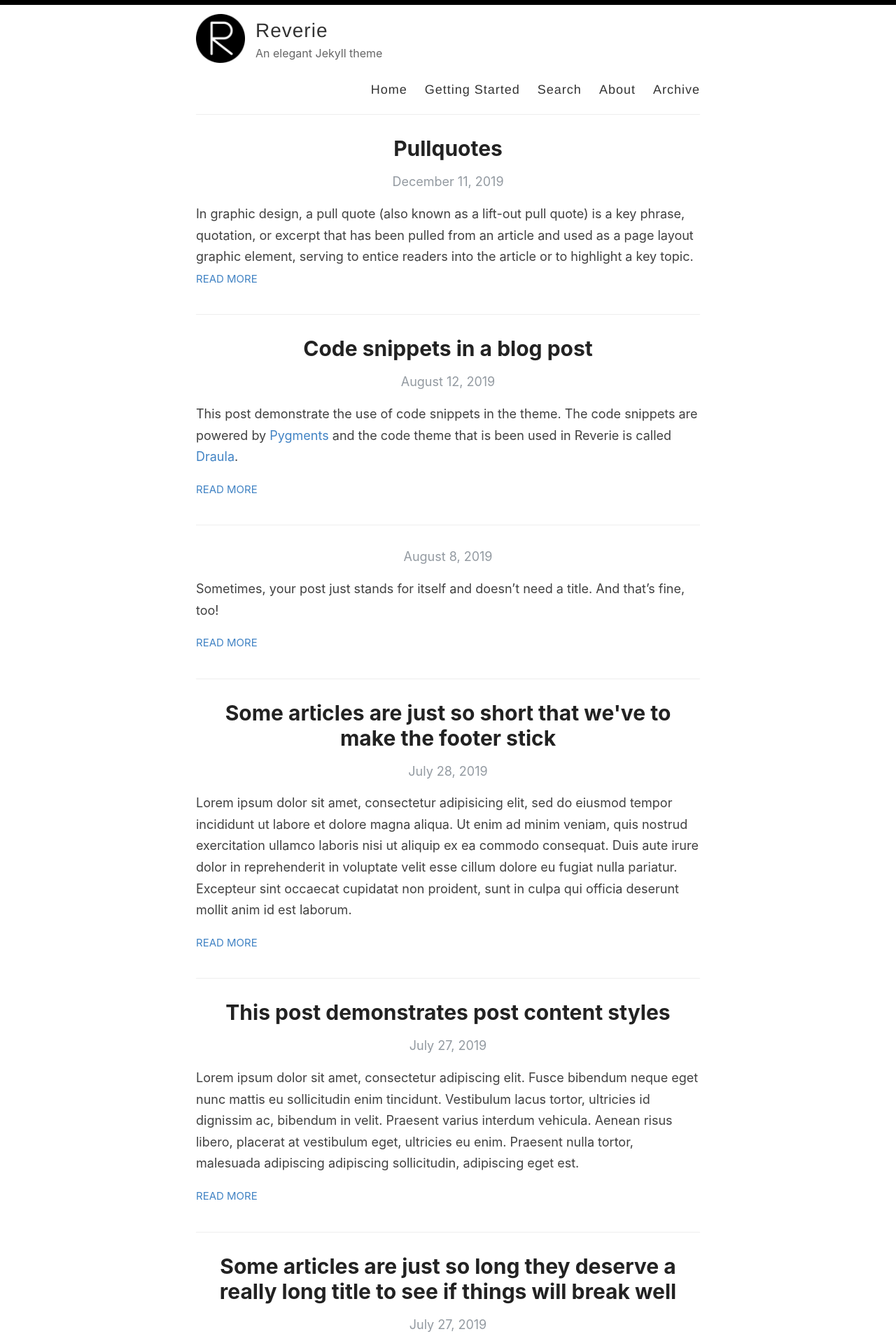
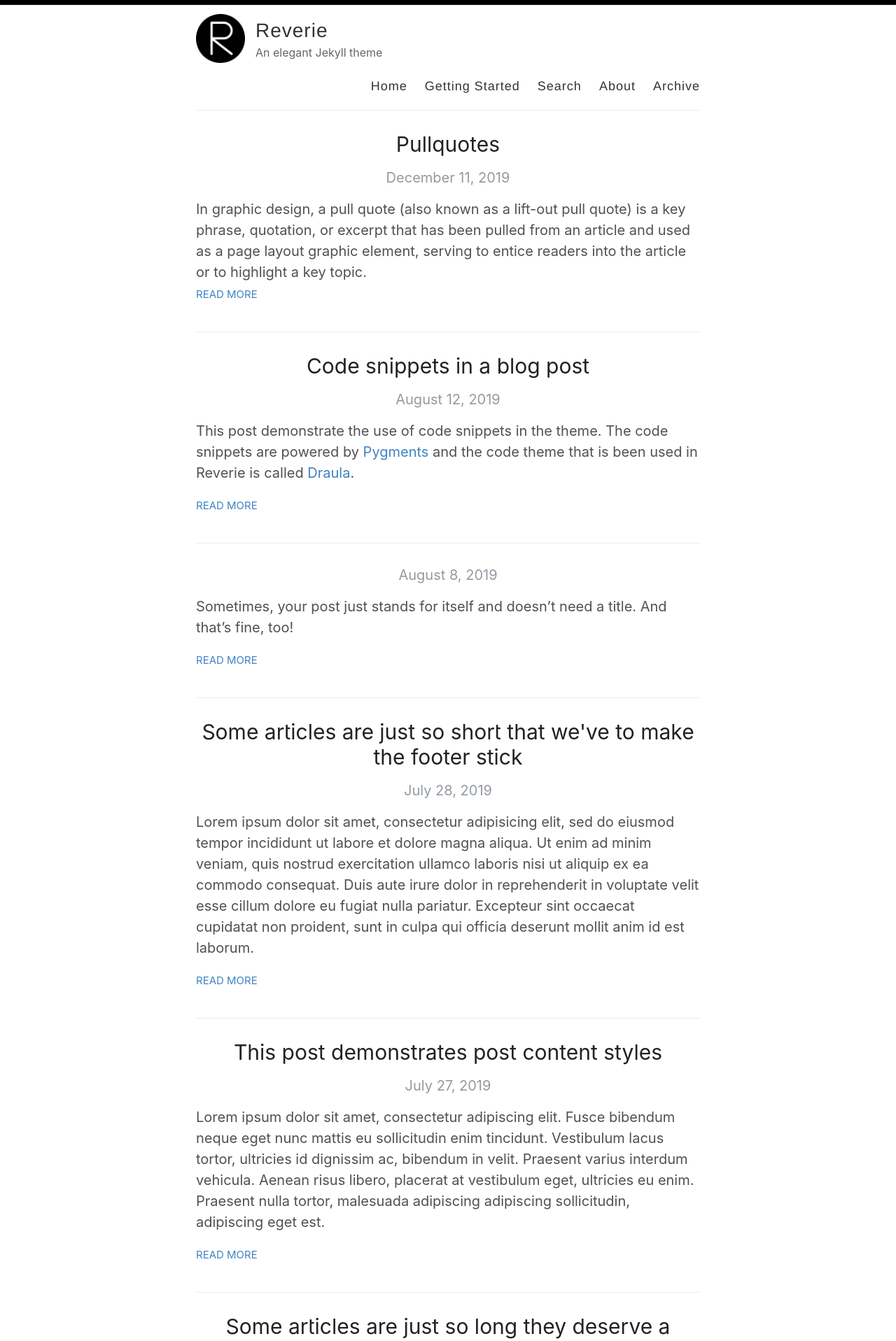
Before and after one commit to alexksbr/alexksbr.github.io, a Jekyll site: the page built from index.html, in a window 1280 px wide. Shown: the top 1917 px of the page at 70% size. Built offline with Jekyll 4.4.1, drawn with Linux system fonts in a browser that asks for light colours; the list of posts is cut into pages by our own code.

Commit message:
change font

```diff
--- a/_sass/_variables.scss
+++ b/_sass/_variables.scss
@@ -17,6 +17,7 @@ $white: #fff;
 // Font stacks
 $helvetica: Helvetica, Arial, sans-serif;
 $helveticaNeue: "Helvetica Neue", Helvetica, Arial, sans-serif;
+$ptSans: "PT Sans", Helvetica, Arial, sans-serif;
 $georgia: Georgia, serif;
 
 // Mobile breakpoints
--- a/assets/style.scss
+++ b/assets/style.scss
@@ -22,12 +22,11 @@ html {
 
 body {
   background: #fff;
-  font-family: -system-ui, -apple-system, BlinkMacSystemFont, "Segoe UI", Roboto, Helvetica, Arial, sans-serif, "Apple Color Emoji", "Segoe UI Emoji", "Segoe UI Symbol";
-  color: #404040;
-  line-height: 1.7;
+  font-family: "PT Serif", -system-ui, -apple-system, BlinkMacSystemFont, "Segoe UI", Roboto, Helvetica, Arial, sans-serif, "Apple Color Emoji", "Segoe UI Emoji", "Segoe UI Symbol";
+  color: #515151;
+  line-height: 1.5;
   font-weight: 400;
-  font-size: 18px;
-  height: 100%;
+  font-size: 20px;
 }
 
 .container {
@@ -38,7 +37,7 @@ body {
 }
 
 h1, h2, h3, h4, h5, h6 {
-  font-family: -system-ui, -apple-system, BlinkMacSystemFont, "Segoe UI", Roboto, Helvetica, Arial, sans-serif, "Apple Color Emoji", "Segoe UI Emoji", "Segoe UI Symbol";
+  font-family: "PT Sans", -system-ui, -apple-system, BlinkMacSystemFont, "Segoe UI", Roboto, Helvetica, Arial, sans-serif, "Apple Color Emoji", "Segoe UI Emoji", "Segoe UI Symbol";
   color: $darkerGray;
   font-weight: bold;
 
@@ -308,7 +307,7 @@ p > img {
   margin: 0;
   color: $darkGray;
   cursor: pointer;
-  font-family: $helveticaNeue;
+  font-family: $ptSans;
   font-weight: 300;
   font-size: 28px;
   letter-spacing: 1px;
@@ -332,7 +331,7 @@ p > img {
 nav {
   float: right;
   margin-top: 23px; // @TODO: Vertically middle align
-  font-family: $helveticaNeue;
+  font-family: $ptSans;
   font-size: 18px;
 
   @include mobile {
@@ -446,18 +445,18 @@ body:after {
 }
 
 .post h1{
-  font-family: -system-ui, -apple-system, BlinkMacSystemFont, "Segoe UI", Roboto, Helvetica, Arial, sans-serif, "Apple Color Emoji", "Segoe UI Emoji", "Segoe UI Symbol";
+  font-family: "PT Sans", -system-ui, -apple-system, BlinkMacSystemFont, "Segoe UI", Roboto, Helvetica, Arial, sans-serif, "Apple Color Emoji", "Segoe UI Emoji", "Segoe UI Symbol";
   text-align: center;
-  font-weight: bold;
+  font-weight: 400;
   font-kerning: auto;
   font-feature-settings: "kern","liga","dlig","hlig","cswh";
   line-height: 1.2;
 }
 
 .page h1{
-  font-family: -system-ui, -apple-system, BlinkMacSystemFont, "Segoe UI", Roboto, Helvetica, Arial, sans-serif, "Apple Color Emoji", "Segoe UI Emoji", "Segoe UI Symbol";
+  font-family: "PT Sans", -system-ui, -apple-system, BlinkMacSystemFont, "Segoe UI", Roboto, Helvetica, Arial, sans-serif, "Apple Color Emoji", "Segoe UI Emoji", "Segoe UI Symbol";
   text-align: center;
-  font-weight: bold;
+  font-weight: 400;
   font-kerning: auto;
   font-feature-settings: "kern","liga","dlig","hlig","cswh";
   line-height: 1.2;
@@ -477,7 +476,7 @@ body:after {
 .cd-container a {
   color: #30434e;
   text-decoration: none;
-  font-family: "Open Sans", sans-serif;
+  font-family: "PT Serif", sans-serif;
 }
 
 .cd-container img {
@@ -485,7 +484,7 @@ body:after {
 }
 
 .cd-container h1, .cd-container h2 {
-  font-family: "Open Sans", sans-serif;
+  font-family: "PT Serif", sans-serif;
   font-weight: bold;
 }
 
@@ -627,7 +626,7 @@ Modules - reusable parts of our design
 }
 
 #carbonads {
-  font-family: -apple-system, BlinkMacSystemFont, "Segoe UI", Roboto, Oxygen-Sans, Ubuntu, Cantarell, "Helvetica Neue", Helvetica, Arial, sans-serif;
+  font-family: "PT Serif", -apple-system, BlinkMacSystemFont, "Segoe UI", Roboto, Oxygen-Sans, Ubuntu, Cantarell, "Helvetica Neue", Helvetica, Arial, sans-serif;
   display: inline-block;
   overflow: hidden;
   max-width: 270px;
```
